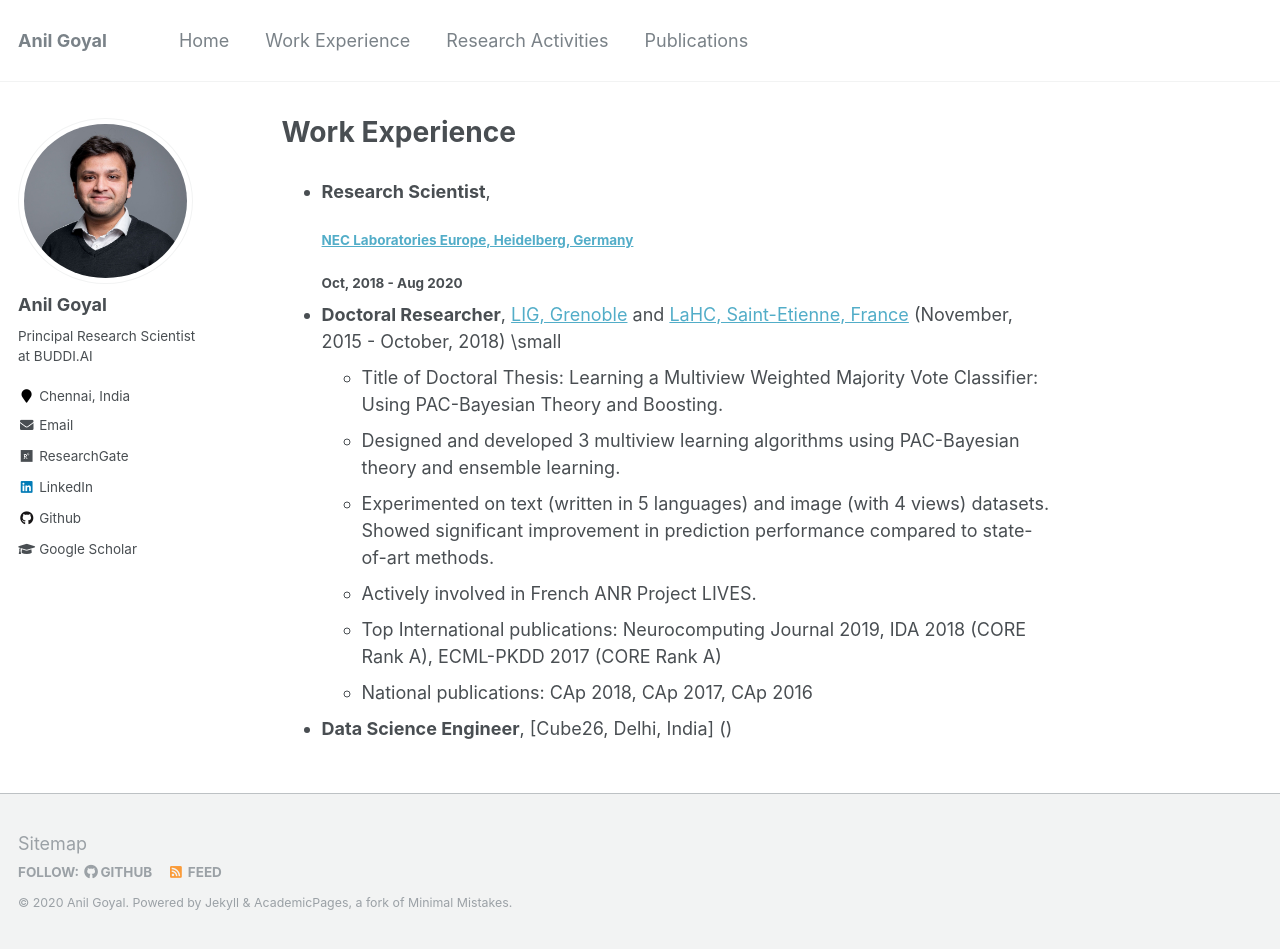
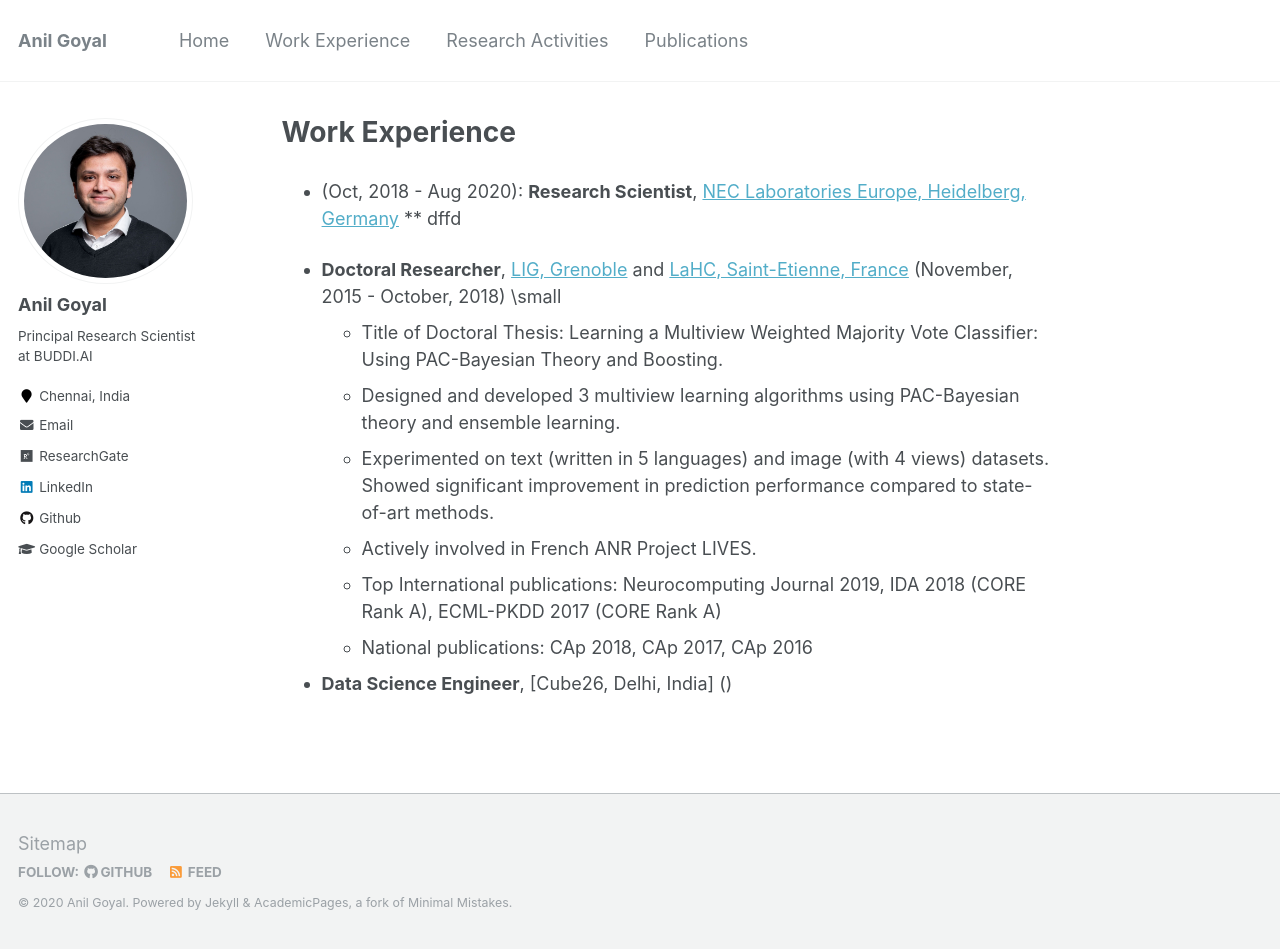
Before and after one commit to goyalanil/goyalanil.github.io, a Jekyll site: the page built from _pages/experience.md, in a window 1280 px wide and 949 px high. Built offline with Jekyll 4.4.1, drawn with Linux system fonts in a browser that asks for light colours.

Commit message:
Update experience.md

```diff
--- a/_pages/experience.md
+++ b/_pages/experience.md
@@ -6,9 +6,9 @@ classes: wide
 ---
 
 
-* **Research Scientist**,
-  ##### [NEC Laboratories Europe, Heidelberg, Germany](http://neclab.eu/)
-  ###### Oct, 2018 - Aug 2020
+* (Oct, 2018 - Aug 2020): **Research Scientist**, [NEC Laboratories Europe, Heidelberg, Germany](http://neclab.eu/)
+        ** dffd
+
 
 
 * **Doctoral Researcher**, [LIG, Grenoble](https://www.liglab.fr/) and [LaHC, Saint-Etienne, France](http://laboratoirehubertcurien.fr/) (November, 2015 - October, 2018)
```
